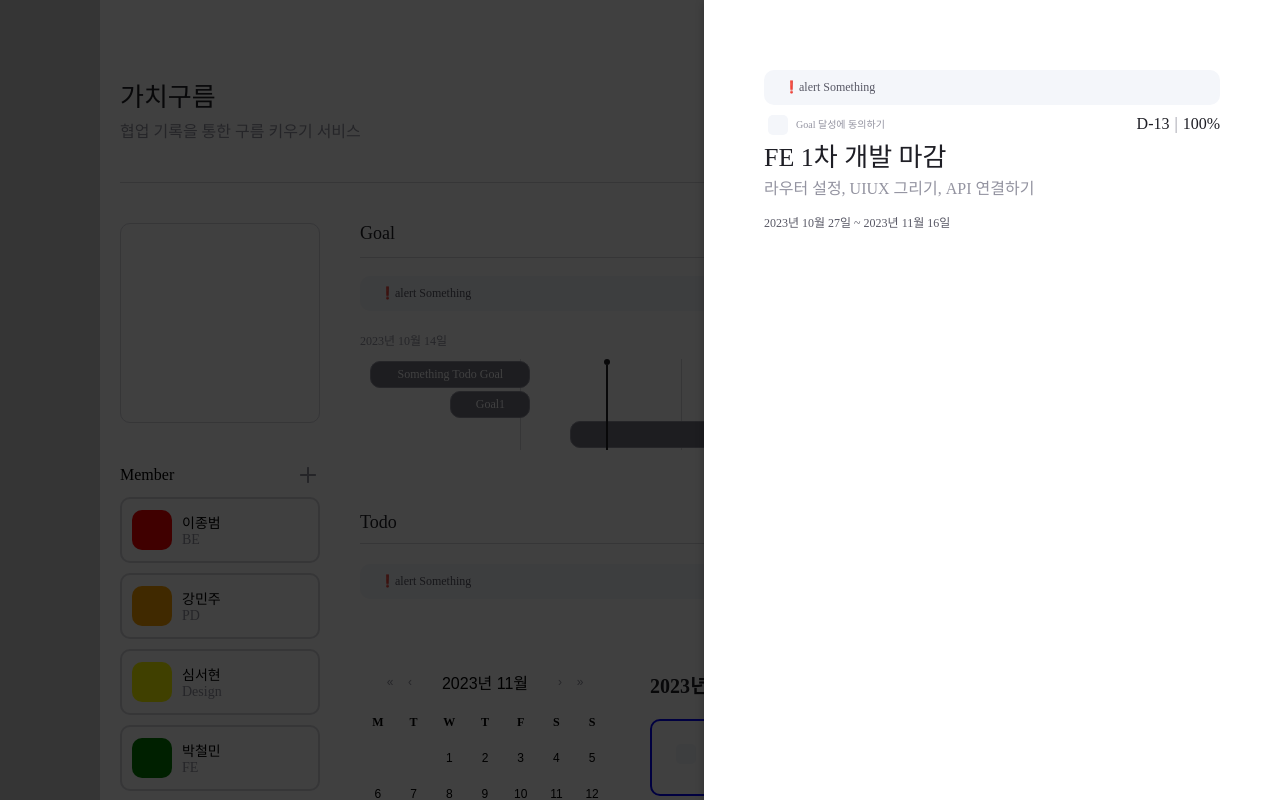
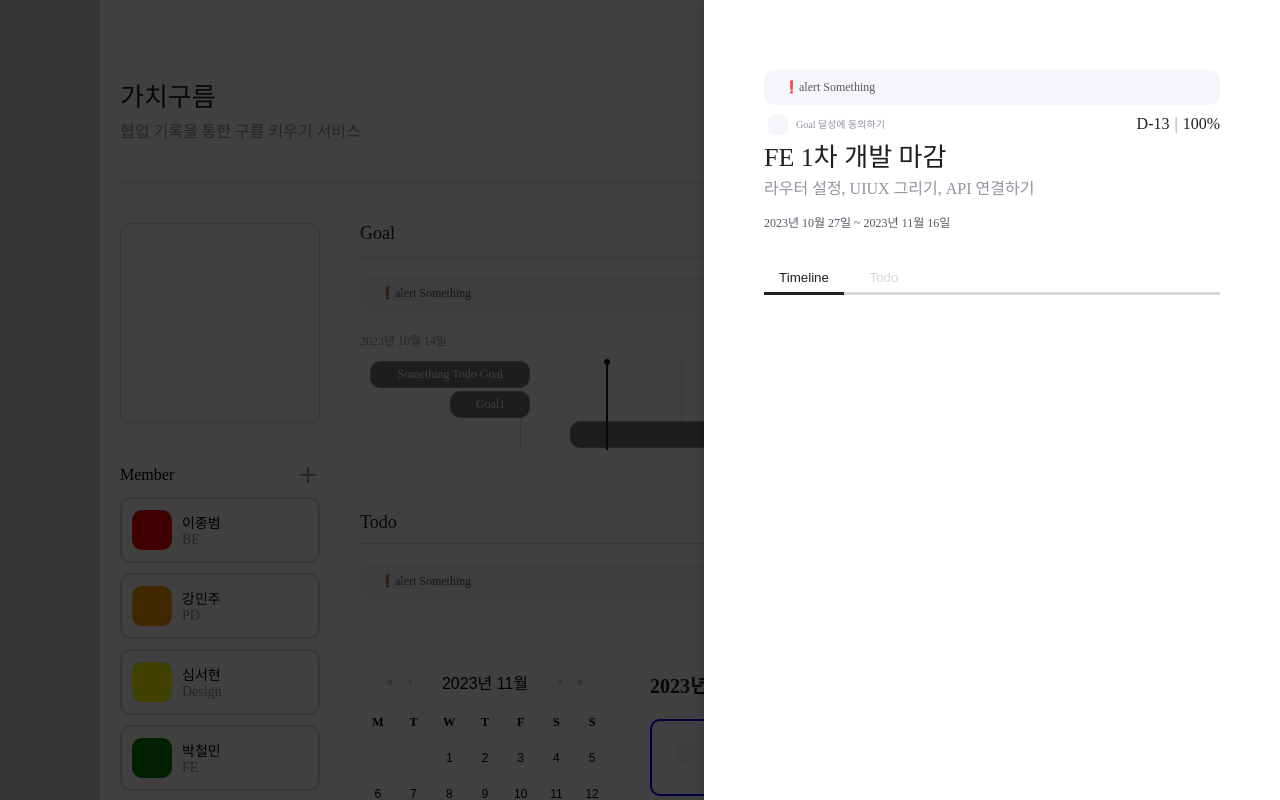
Before and after one commit to 9oormthon-univ/TEAM_12, a React (Vite) app: page /teamId/1/goalId/1 in a window 1280 px wide. Shown: the top 800 px of the page. Built offline with nearby package versions, Linux system fonts and the light colour scheme; what recoil-persist would draw is missing.

Commit message:
✨ feat: goal 사이드바 레이아웃 구성 및 더미 데이터 추가

```diff
--- a/src/pages/goal/Goal.jsx
+++ b/src/pages/goal/Goal.jsx
@@ -1,25 +1,86 @@
 import TeamCommonAlert from "../../components/team/teamCommon/TeamCommonAlert.jsx";
 import Top from "./../../components/goalDetail/top/Top.jsx";
+import GoalInfo from "./../../components/goalDetail/goalInfo/GoalInfo";
+import { Outlet, useParams } from "react-router-dom";
+
+import { useState } from "react";
 import { s } from "./styles";
-import GoalInfo from "./../../components/goalDetail/goalInfo/GoalInfo";
-import { Outlet, useParams } from 'react-router-dom'
+import TimelineView from "../../components/goalDetail/timelineView/TimelineView.jsx";
+import TodoView from "./../../components/goalDetail/todoView/TodoView";
 
-function Goal(){
+function Goal() {
+  const param = useParams();
+  const DUMMY_TODOLIST = [
+    {
+      goalContent: "FE 개발 1차 마감",
+      todoId: 1,
+      todoContent: "도메인 구매하기",
+      todoManager: "blue",
+      isComplete: false
+    },
+    {
+      goalContent: "FE 개발 1차 마감",
+      todoId: 2,
+      todoContent: "Progress 디자인 수정 반영",
+      todoManager: "green",
+      isComplete: false
+    },
+    {
+      goalContent: "FE 개발 1차 마감",
+      todoId: 3,
+      todoContent: "TeamPage member 초대 오류 수정하기 2",
+      todoManager: "blue",
+      isComplete: true
+    },
+    {
+      goalContent: "FE 개발 1차 마감",
+      todoId: 4,
+      todoContent: "TeamPage member 초대 오류 수정하기",
+      todoManager: "green",
+      isComplete: true
+    }
+  ];
 
-  const param = useParams();
+  const [activeTab, setActiveTab] = useState("Timeline");
 
-  return(
+  const TabClickHandler = tab => {
+    setActiveTab(tab);
+  };
+
+  return (
     <>
       <s.Backdrop to={".."} />
       <s.Content>
-      { !param.todoId &&
-        <s.GoalPageWrapper>
-          <TeamCommonAlert />
-          <Top />
-          <GoalInfo />
-        </s.GoalPageWrapper> }
+        {!param.todoId && (
+          <s.GoalPageWrapper>
+            <TeamCommonAlert />
+            <Top />
+            <GoalInfo />
+            <s.NavBarWrapper>
+              <s.NavBtnWrapper>
+                <s.NavBtn
+                  onClick={() => TabClickHandler("Timeline")}
+                  selected={activeTab === "Timeline"}
+                >
+                  Timeline
+                </s.NavBtn>
+                <s.NavBtn
+                  onClick={() => TabClickHandler("Todo")}
+                  selected={activeTab === "Todo"}
+                >
+                  Todo
+                </s.NavBtn>
+              </s.NavBtnWrapper>
+              <s.NavLine />
+            </s.NavBarWrapper>
+            <s.ViewWrapper>
+              {activeTab === "Timeline" && <TimelineView />}
+              {activeTab === "Todo" && <TodoView todoList={DUMMY_TODOLIST} />}
+            </s.ViewWrapper>
+          </s.GoalPageWrapper>
+        )}
         <main>
-          <Outlet/>
+          <Outlet />
         </main>
       </s.Content>
     </>
--- a/src/pages/goal/styles.jsx
+++ b/src/pages/goal/styles.jsx
@@ -34,5 +34,44 @@ export const s = {
     flex-shrink: 0;
     align-self: stretch;
     background: ${p => p.theme.colors.white};
+  `,
+  NavBarWrapper: styled.nav`
+    display: flex;
+    padding-top: 1.5rem;
+    align-items: flex-end;
+    align-self: stretch;
+  `,
+  NavBtnWrapper: styled.ul`
+    display: flex;
+    flex-direction: row;
+  `,
+  NavBtn: styled.button`
+    display: flex;
+    width: 5rem;
+    height: 2rem;
+    border-bottom: 0.2rem solid
+      ${props =>
+        props.selected ? props.theme.colors.black : props.theme.colors.gray1};
+    flex-direction: column;
+    vertical-align: center;
+    align-items: center;
+    justify-content: center;
+    cursor: pointer;
+    ${props =>
+      props.selected
+        ? `color: ${props.theme.colors.black}`
+        : `color: ${props.theme.colors.gray1}`}
+  `,
+  NavLine: styled.div`
+    width: 100%;
+    height: 0.2rem;
+    background: ${p => p.theme.colors.gray1};
+  `,
+  ViewWrapper: styled.div`
+    display: flex;
+    flex-direction: column;
+    align-items: flex-start;
+    flex: 1 0 0;
+    align-self: stretch;
   `
 };
```
